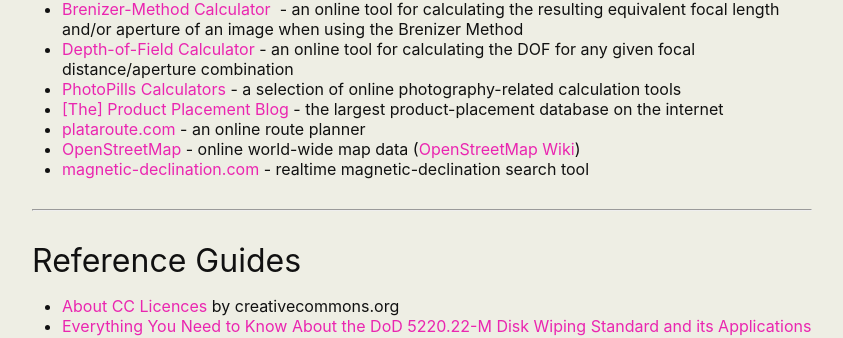
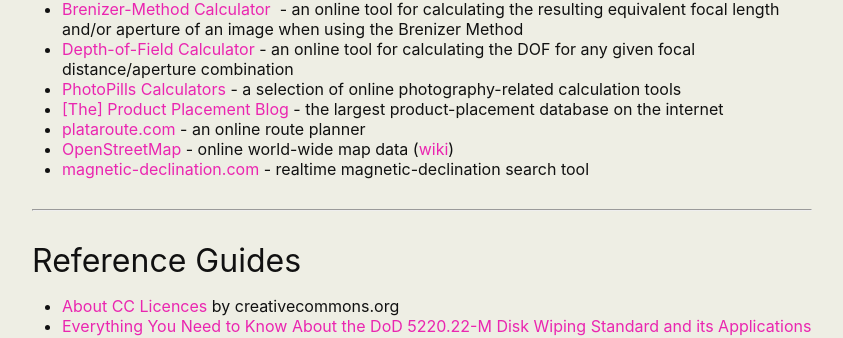
Before and after one commit to martbetz/martbetz.github.io, a Jekyll site: the page built from useful-links.html, in a window 1280 px wide and 900 px high, scrolled down 5948 px. Shown: the part 121-459 px from the top of the window, without its empty margins (218-1061 px from the left). Built offline with Jekyll 4.4.1, drawn with Linux system fonts in a browser that asks for light colours.

Commit message:
Update useful-links.html

```diff
--- a/useful-links.html
+++ b/useful-links.html
@@ -269,7 +269,7 @@
 <li><a href="https://www.photopills.com/calculators">PhotoPills Calculators</a> - a selection of online photography-related calculation tools</li>
 <li><a href="https://productplacementblog.com">[The] Product Placement Blog</a> - the largest product-placement database on the internet</li>
 <li><a href="https://www.plotaroute.com">plataroute.com</a> - an online route planner</li>
-<li><a href="https://www.openstreetmap.org/#map=5/53.552/6.095">OpenStreetMap</a> - online world-wide map data (<a href="https://wiki.openstreetmap.org/wiki/Main_Page">OpenStreetMap Wiki</a>)</li>
+<li><a href="https://www.openstreetmap.org/#map=5/53.552/6.095">OpenStreetMap</a> - online world-wide map data (<a href="https://wiki.openstreetmap.org/wiki/Main_Page">wiki</a>)</li>
 <li><a href="https://www.magnetic-declination.com/">magnetic-declination.com</a> - realtime magnetic-declination search tool</li>
 </ul>
 <hr>
```
